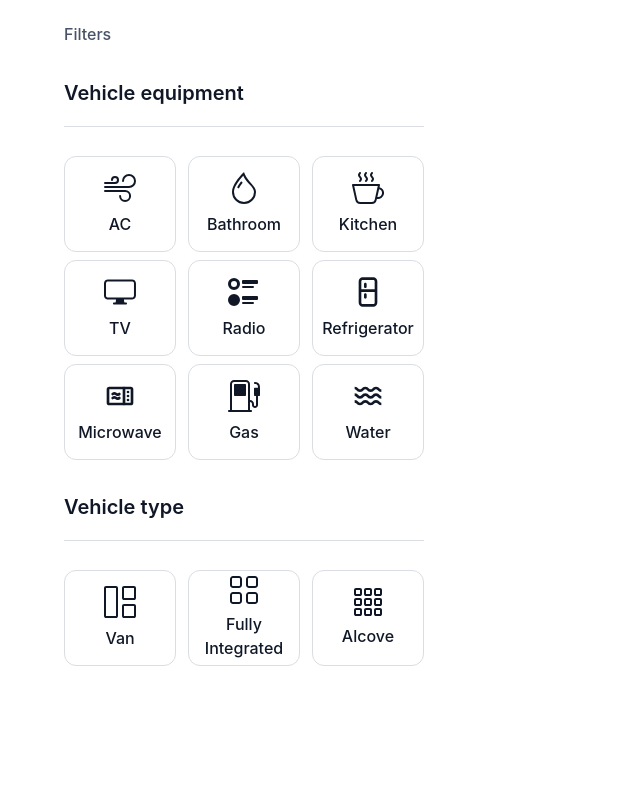
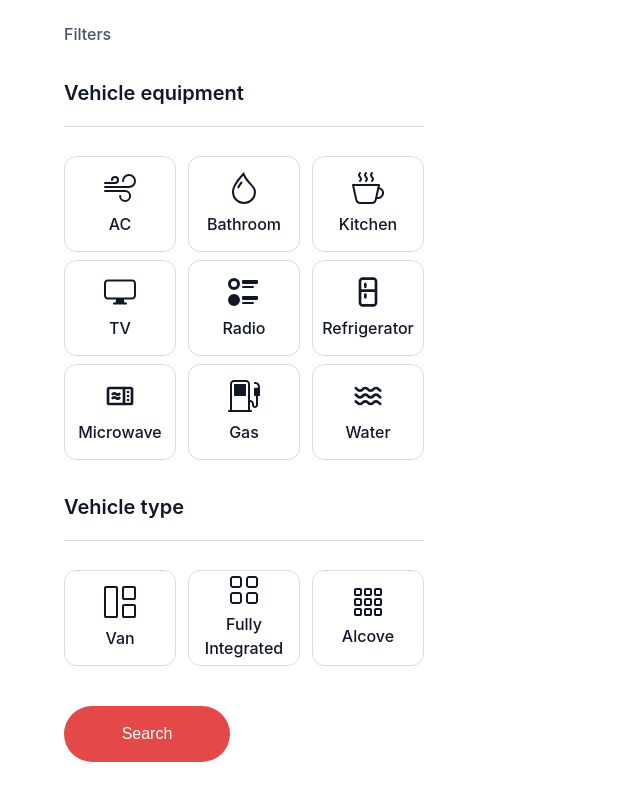
Before and after one commit to FedorovaElizaveta/TravelTrucks, a React (Vite) app: page /campers in a window 1280 px wide. Shown: the part 228-1028 px from the top of the page, without its empty margins (0-640 px from the left). Before the commit the page ends 934 px from the top, so only its background shows below. Built offline with nearby package versions, Linux system fonts and the light colour scheme.

Commit message:
Add FilterSearch component

```diff
--- /dev/null
+++ b/src/components/FilterSearch/FilterSearch.module.css
@@ -0,0 +1,16 @@
+.searchBtn {
+  width: 166px;
+  height: 56px;
+  font-size: 16px;
+  font-weight: 500;
+  border: none;
+  border-radius: 200px;
+  background-color: #e44848;
+  color: #fff;
+  transition: background-color 250ms ease-in-out;
+}
+
+.searchBtn:hover,
+.searchBtn:focus {
+  background-color: #d84343;
+}
--- /dev/null
+++ b/src/components/FilterSearch/FilterSearch.tsx
@@ -0,0 +1,13 @@
+import css from "./FilterSearch.module.css";
+
+const FilterSearch = () => {
+  return (
+    <div>
+      <button type="button" className={css.searchBtn}>
+        Search
+      </button>
+    </div>
+  );
+};
+
+export default FilterSearch;
--- a/src/pages/CampersPage/CampersPage.module.css
+++ b/src/pages/CampersPage/CampersPage.module.css
@@ -1,6 +1,7 @@
 .filtersWrapper {
   width: 360px;
   margin-top: 48px;
+  margin-bottom: 48px;
   margin-left: 64px;
 }
 
--- a/src/pages/CampersPage/CampersPage.tsx
+++ b/src/pages/CampersPage/CampersPage.tsx
@@ -2,6 +2,7 @@ import css from "./CampersPage.module.css";
 import EquipmentFilter from "../../components/EquipmentFilter/EquipmentFilter";
 import LocationFilter from "../../components/LocationFilter/LocationFilter";
 import TypeFilter from "../../components/TypeFilter/TypeFilter";
+import FilterSearch from "../../components/FilterSearch/FilterSearch";
 
 const CampersPage = () => {
   return (
@@ -12,6 +13,7 @@ const CampersPage = () => {
         <EquipmentFilter />
         <TypeFilter />
       </div>
+      <FilterSearch />
     </div>
   );
 };
```
